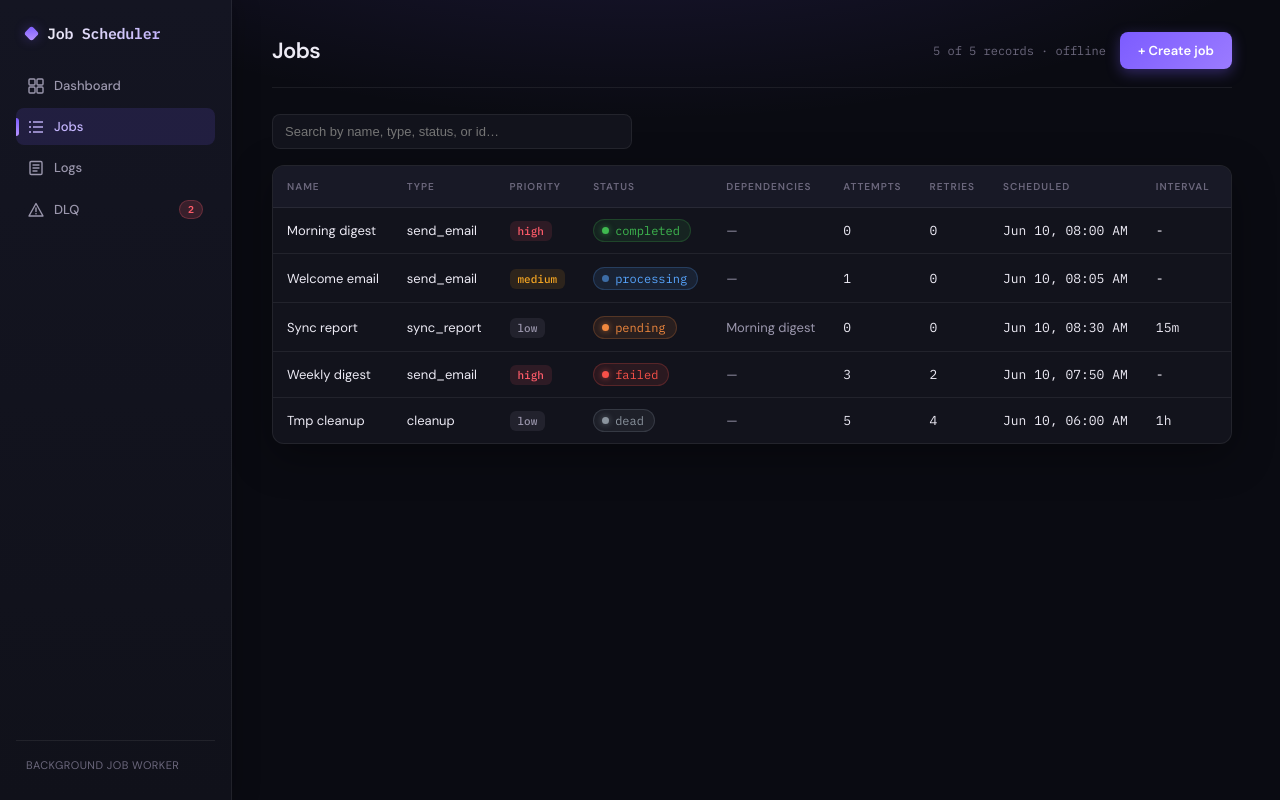
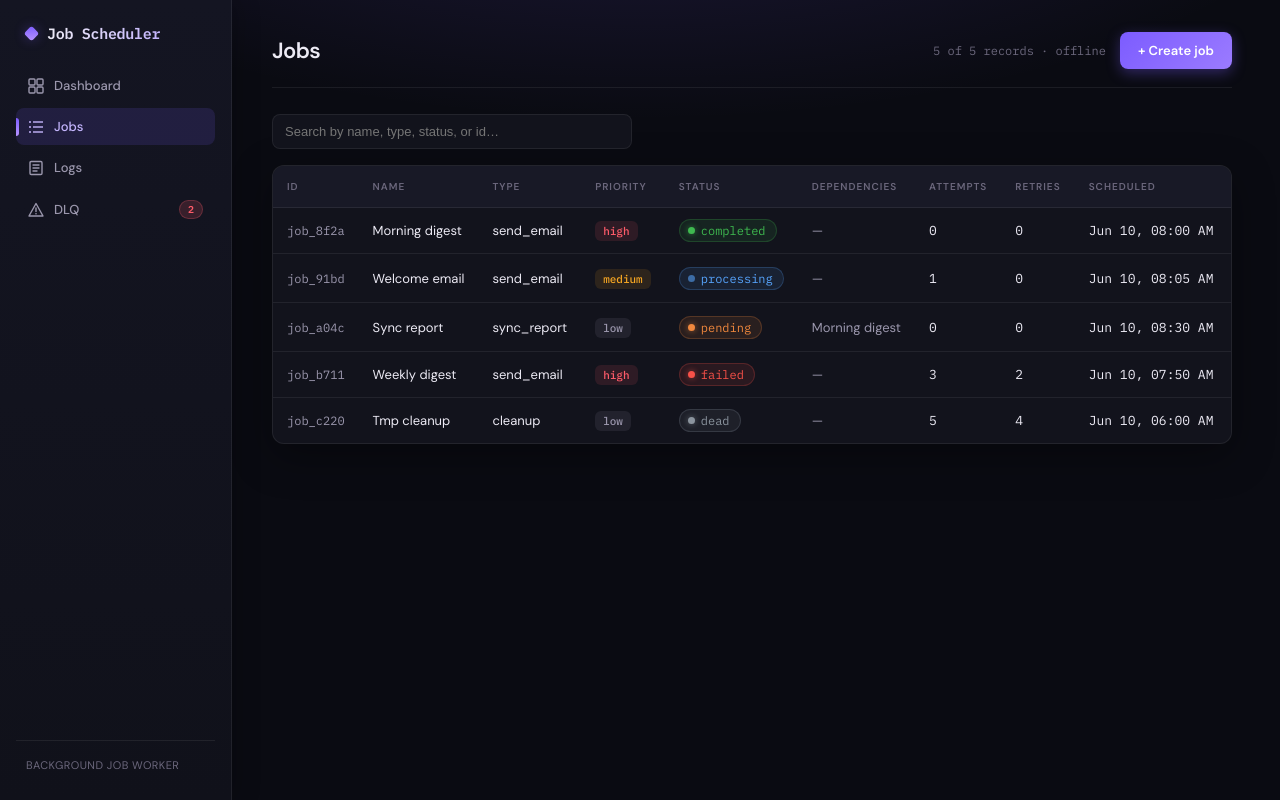
Before and after one commit to igbonekwu-joy/background-job-scheduler, a React (Vite) app in the folder client/: page / in a window 1280 px wide. Both pictures are taken after a click on the button "Jobs". Built offline with nearby package versions, Linux system fonts and the light colour scheme; no server answers.

Commit message:
feat(ui): add job id column to the jobs table alongside name

```diff
--- a/client/src/App.css
+++ b/client/src/App.css
@@ -226,6 +226,15 @@ body {
 .jobs-search:focus {
   outline: none;
   border-color: var(--accent);
+}
+
+.job-id {
+  max-width: 120px;
+  overflow: hidden;
+  text-overflow: ellipsis;
+  white-space: nowrap;
+  font-size: 12px;
+  color: var(--text-dim);
 }
 
 .job-deps {
--- a/client/src/pages/JobsPage.jsx
+++ b/client/src/pages/JobsPage.jsx
@@ -82,6 +82,7 @@ export default function JobsPage({
         <table>
           <thead>
             <tr>
+              <th>id</th>
               <th>name</th>
               <th>type</th>
               <th>priority</th>
@@ -98,14 +99,15 @@ export default function JobsPage({
           <tbody>
             {displayJobs.length === 0 ? (
               <tr>
-                <td colSpan={11} className="table-empty">
+                <td colSpan={12} className="table-empty">
                   {search.trim() ? 'No jobs match your search.' : 'No jobs yet.'}
                 </td>
               </tr>
             ) : (
               displayJobs.map(j => (
                 <tr key={j.id}>
-                  <td title={j.id}>{j.name || j.id}</td>
+                  <td className="mono job-id" title={j.id}>{j.id}</td>
+                  <td>{j.name || '—'}</td>
                   <td>{j.type}</td>
                   <td><span className={`prio prio-${j.priority}`}>{PRIORITY_LABEL[j.priority]}</span></td>
                   <td><StatusPill status={j.status} /></td>
```
